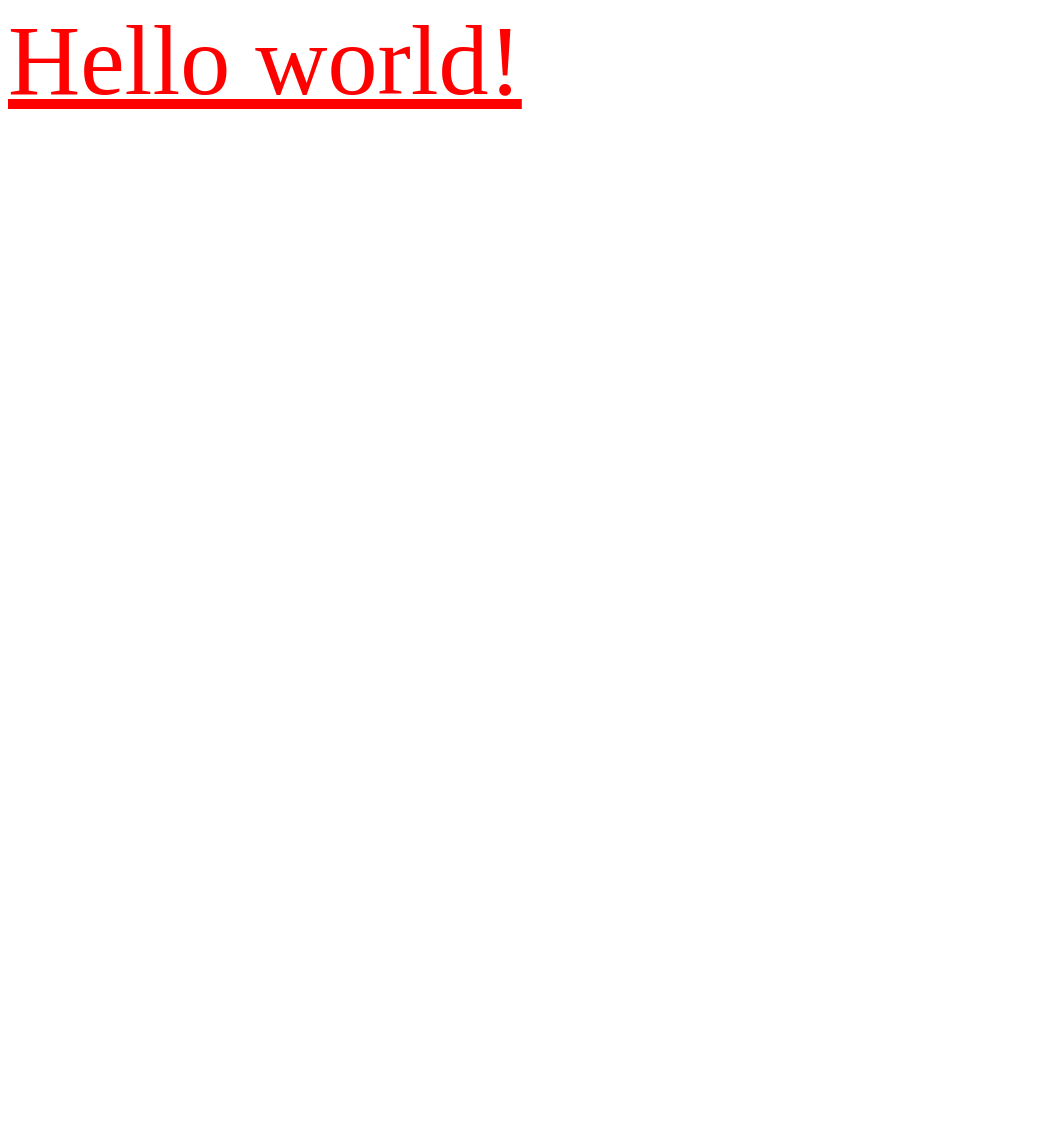
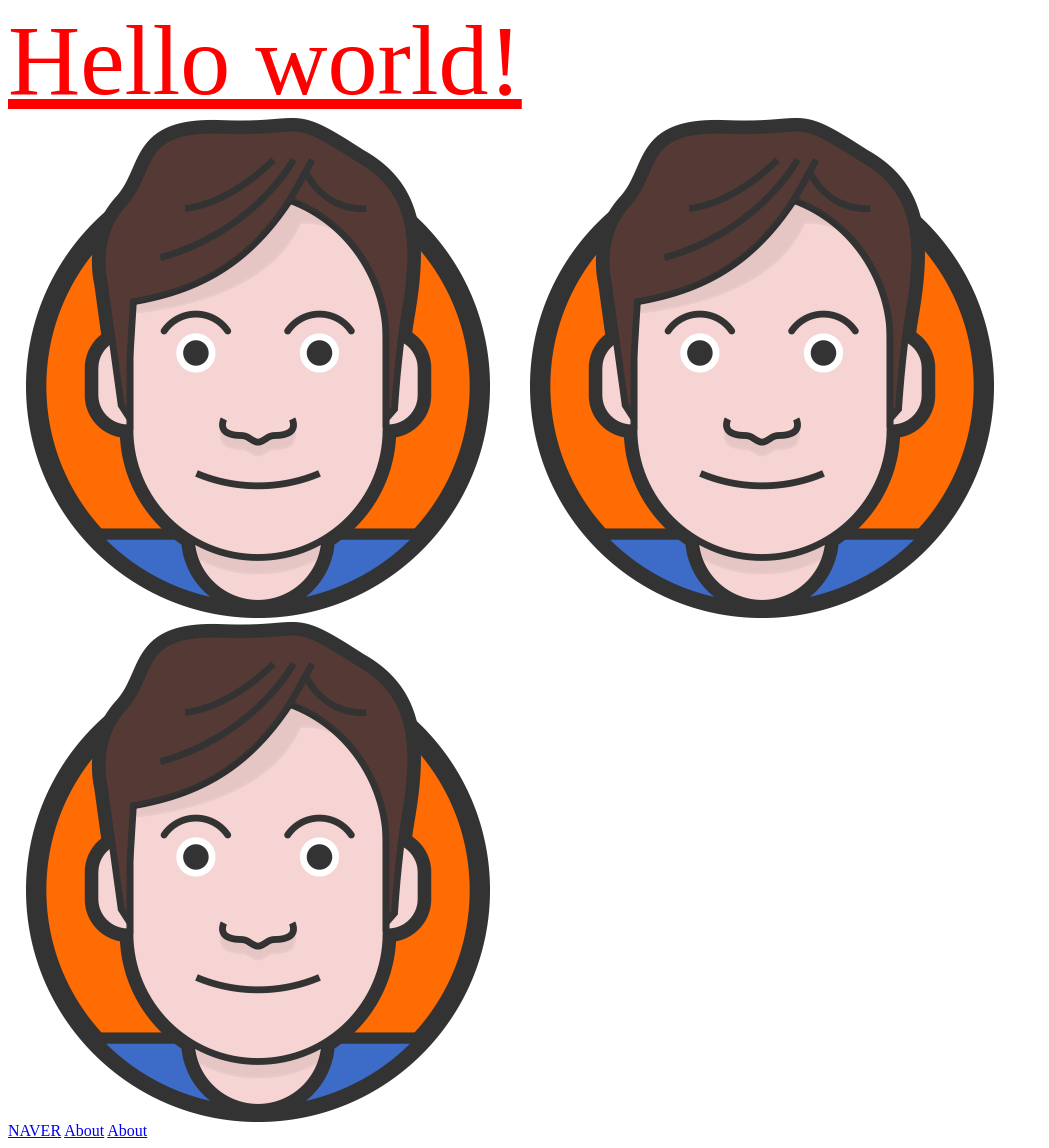
Before and after one commit to geoblo/frontend-study-goni, a plain HTML site: page 02_test/index.html in a window 1280 px wide. Shown: the part 5-1153 px from the top of the page, without its empty margins (0-1049 px from the left). Before the commit the page ends 800 px from the top, so only its background shows below. Drawn offline with Linux system fonts and the light colour scheme.

Commit message:
필기기

```diff
--- a/02_test/css/main.css
+++ b/02_test/css/main.css
@@ -2,3 +2,9 @@ div {
   color: red;
   font-size: 100px;
 }
+
+.logo {
+  width: 500px;
+  height: 500px;
+  background-image: url("../images/logo.png");
+}
--- a/02_test/index.html
+++ b/02_test/index.html
@@ -32,6 +32,50 @@
   <div>Hello world!</div>
 
   <!-- 화면에 이미지 출력하기 -->
+  <!-- alt(alternative)는 이미지가 출력되지 못하는 경우 대신 출력할 텍스트(대체 텍스트)
+    이미지 경로가 잘못됐거나 네트워크가 불안정하거나 등 이미지 대신 화면에 나올 글자
+    + 웹 접근성과 관련(스크린 리더가 alt 텍스트를 읽어줌)
+  -->
+  <!-- Quiz: 상대 경로/절대 경로를 사용하여 이미지 출력하기 -->
+  <img src="./images/logo.png" alt="로고">
+  <img src="/02_test/images/logo.png" alt="로고">
+
+  <!-- CSS로 배경 이미지 넣기 -->
+  <div class="logo"></div>
+
+  <!-- 페이지를 나누고 연결 하기(링크 걸기) -->
+  <!-- href(Hypertext Reference): 다른 페이지로 이동할 수 있는 참조가 되는 경로를 입력 -->
+  <a href="https://www.naver.com">NAVER</a>
+  <a href="./about/about.html">About</a>
+  <!-- (참고) index.html로 만들면 경로에서 생략 가능
+    브라우저가 해당 이름을 가진 파일을 우선적으로 찾아 실행하기 때문 -->
+  <a href="./about">About</a>
 
 </body>
 </html>
+
+<!-- 개발자 도구 사용하기 -->
+<!--
+  브라우저에서 제공하는 개발자 도구를 이용해서 웹 사이트를 분석하고 테스트 하는 방법
+  F12
+  우클릭 -> 검사
+  셀렉트 기능 단축키: ctrl + shift + c
+
+  1) Elements 탭: HTML에 대한 정보를 확인
+
+  2) Styles 탭: 특정 HTML 요소에 어떤 스타일이 적용되었는지 CSS에 대한 정보를 확인
+    다른 스타일을 임시로 적용 가능(실제로 개발할 때 종종 쓰게 됨)
+
+  실습:
+  About 링크에 color: red 및 font-size, background 적용 실습!
+
+  여기서 임의로 적용한 스타일은 새로고침하면 다시 리셋됨
+  다른 사람이 만든 웹 사이트에서도 내가 원하는 스타일을 적용해 볼 수 있음
+
+  (추천) 수업 외 시간에 다양한 웹사이트를 찾아 개발자 도구로 HTML, CSS 분석해볼것! (실력향상에 도움)
+  실제로 다른 사이트의 HTML이나 특히 CSS를 따와서 쓰기도 함
+
+  3) Computed 탭: CSS 박스 모델과 함께 실제로 적용된 스타일 값만 모아서 볼 수 있음
+
+  4) Console 탭: JS를 다룰 때 주로 이용
+-->
```
Also changed, not shown: 02_test/about/about.html (added, +13 -0 lines), 02_test/about/index.html (added, +13 -0 lines).
